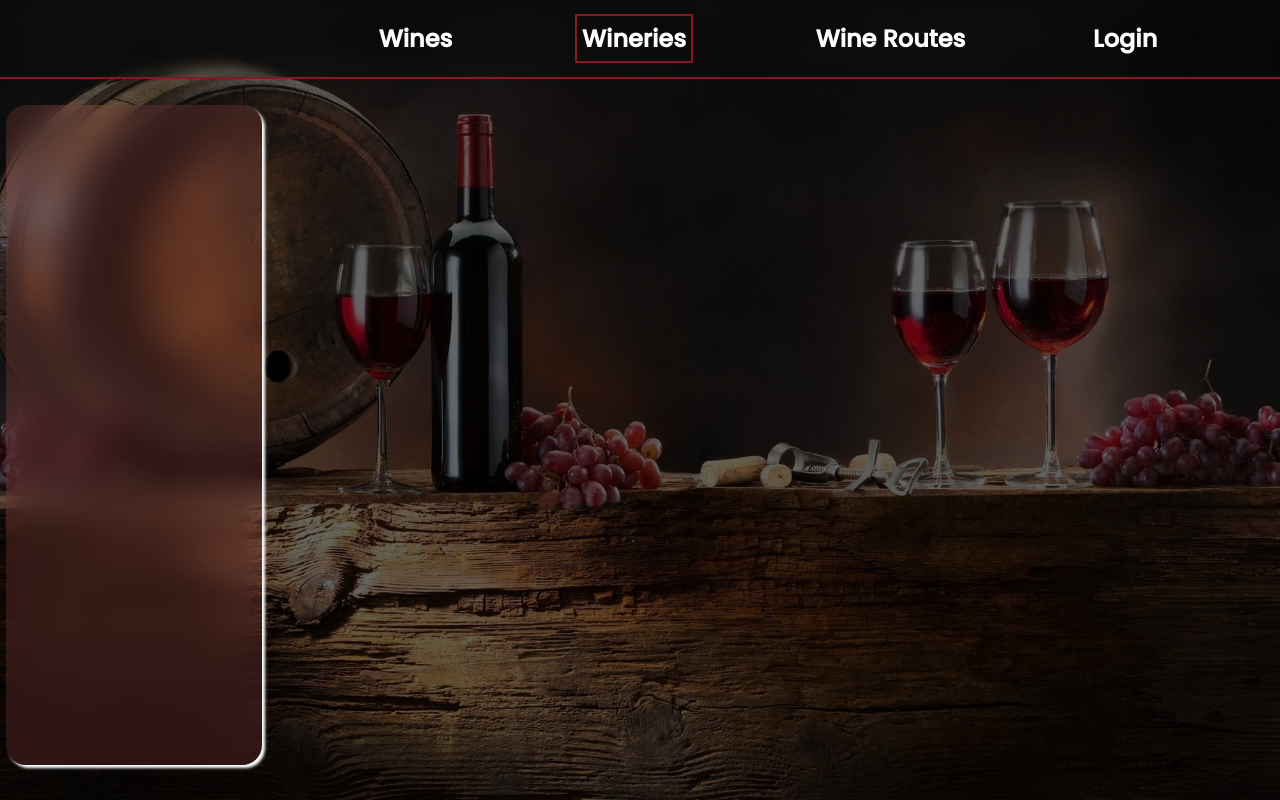
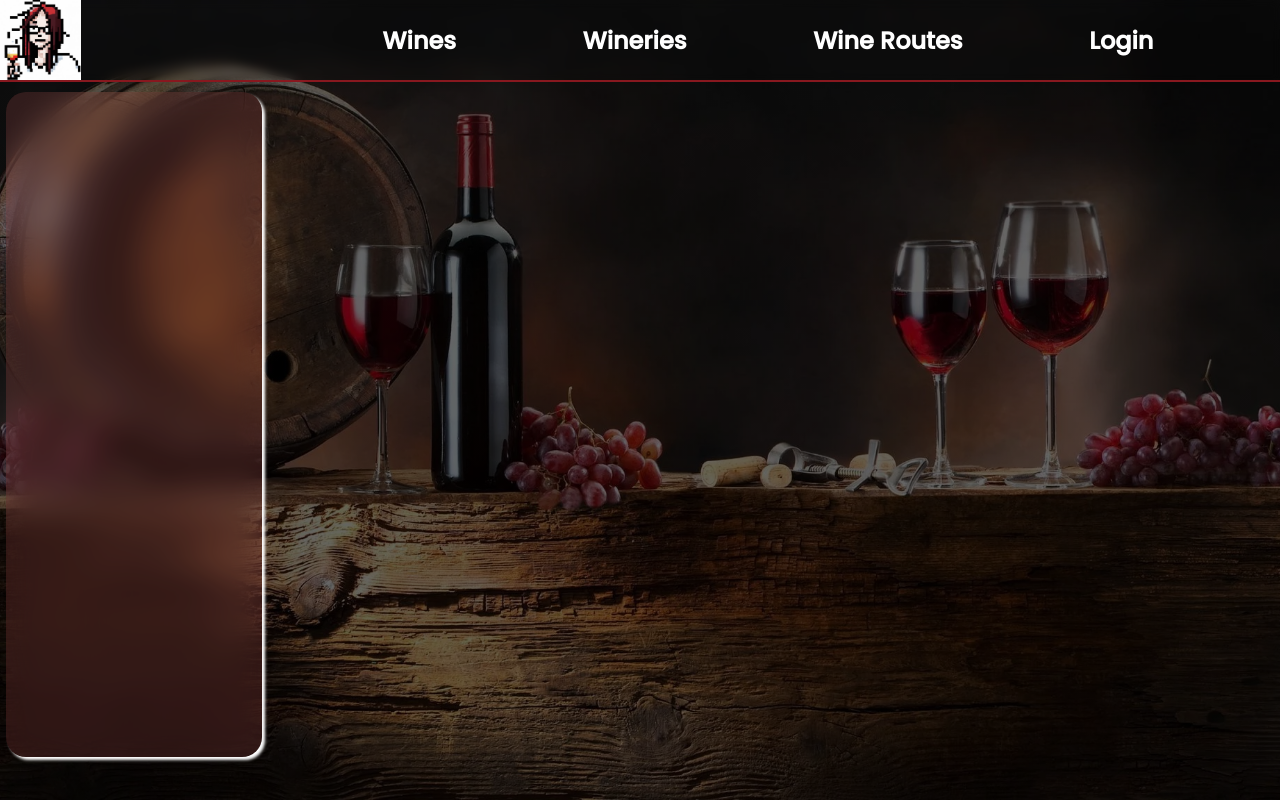
Before and after one commit to AlcodeholicsAnonymous/COS221_Prac5, a PHP site: page /HTML/wineries.html in a window 1280 px wide. Run offline with PHP 8.4, Linux system fonts and the light colour scheme.

Commit message:
Created Navbar.js and Navbar.css
Created so that the navbar code doesnt have to be repeated each time.

```diff
--- /dev/null
+++ b/Code/CSS/Navbar.css
@@ -0,0 +1,30 @@
+li {
+    list-style: none;
+}
+
+a {
+    text-decoration: none;
+    color: white ;
+    font-weight: bold;
+    font-size: 3vh;
+}
+
+.Navbar {
+    color: white ;
+    display: flex;
+    flex-direction: row;
+    justify-content: space-between;
+    width: 100%;
+    height: 10%;
+    border-bottom: 2px solid #88181f;
+    backdrop-filter: blur(5px);
+    /* outline: solid gold 2px; */
+}
+
+.NavSpacing {
+    display: flex;
+    justify-content: space-evenly;
+    align-items: center;
+    width: 80%;
+    height: 100%;
+}
--- a/Code/CSS/wineries.css
+++ b/Code/CSS/wineries.css
@@ -3,7 +3,8 @@
     --backgroundDark: linear-gradient(rgba(0,0,0,0.6), rgba(0,0,0,0.6)), url(../Img/Winery\ Background2.webp);
 }
 html,
-body {
+body
+{
     height: 100%;
     width: 100%;
     margin: 0;
@@ -14,53 +15,19 @@ body {
     background-size: cover;
 }
 
-li {
-    list-style: none;
-}
-
-a {
-    text-decoration: none;
-    color: white ;
-    font-weight: bold;
-    font-size: 3vh;
-    padding: 5px;
-}
-
-.Container {
-    display: flex;
-    flex-direction: column;
-    justify-content: center;
-    align-items: center;
+.Container
+{
     width: 100%;
-    height: 100%;
-}
-
-.Navbar {
-    color: white ;
-    display: flex;
-    flex-direction: row;
-    justify-content: space-between;
-    width: 100%;
-    height: 10%;
-    border-bottom: 2px solid #88181f;
-    backdrop-filter: blur(5px);
-}
-
-.NavSpacing {
-    display: flex;
-    justify-content: space-evenly;
-    align-items: center;
-    width: 80%;
     height: 100%;
 }
 
 .InfoContainer
 {
-    height: 90%;
+    height: 87.5%;
     width: 100%;
     display: flex;
     justify-content: space-evenly;
-    margin-top: 2%;
+    padding-top: 0.75%;
 }
 
 .FilterContainer {
--- a/Code/HTML/Register.html
+++ b/Code/HTML/Register.html
@@ -34,6 +34,9 @@
                         <label for="">Confirm Password</label>
                     </div>
                 </form>
+                <div class="hidden">
+                    <a class="forget" href="../HTML/Wine.html">Return Home</a>
+                </div>
                 <div>
                     <button type="submit" form="register_form">Register</button>
                     <div class="register">
--- a/Code/HTML/login.html
+++ b/Code/HTML/login.html
@@ -24,7 +24,9 @@
                     </form>
                     <div>
                         <div class="hidden">
-                            <a class="forget" href="#">Forget Password</a>
+                            <a class="forget" href="#">Forget Password
+                                <a class="forget" href="../HTML/Wine.html">Return Home</a>
+                            </a>
                         </div>
                         <button type="submit" form="login_form">Log in</button>
                         <div class="register hidden">
--- a/Code/HTML/wineries.html
+++ b/Code/HTML/wineries.html
@@ -7,30 +7,12 @@
     <meta name="viewport" content="width=device-width, initial-scale=1.0">
     <title>Wines</title>
     <link rel="stylesheet" href="../CSS/wineries.css">
-
+    <link rel="stylesheet" href="../CSS/Navbar.css">
 </head>
 
-<body onload="APIRequest()">
+<body onload="APIRequest(), PopulateNav()">
     <div class="Container">
-        <div class="Navbar">
-            <div class="Logo">
-                <!-- <img src="/Components/Images/Logo.png" alt="Logo"> -->
-            </div>
-            <li class="NavSpacing">
-                <a href="../HTML/Wine.html" class="a">
-                    Wines
-                </a>
-                <a href="#" class="a active">
-                    Wineries
-                </a>
-                <a href="#" class="a">
-                    Wine Routes
-                </a>
-                <a href="../HTML/login.html" class="a">
-                    Login
-                </a>
-            </li>
-        </div>
+        <div class="Navbar" id="Navbar"></div>
         <div class="InfoContainer">
             <div class="FilterContainer">
             </div>
@@ -41,6 +23,7 @@
         </div>
     </div>
     <script src="../JS/wineries.js"></script>
+    <script src="../JS/Navbar.js"></script>
 </body>
 
 </html>
--- /dev/null
+++ b/Code/JS/Navbar.js
@@ -0,0 +1,30 @@
+
+var Navbar = document.getElementById("Navbar");
+
+function PopulateNav()
+{
+    console.log("Generating Navbar");
+
+    const LogoImg = document.createElement("img");
+    LogoImg.src = "../Img/Logo.jpg";
+    Navbar.appendChild(LogoImg);
+
+    const NavLinks = document.createElement("li");
+    NavLinks.classList.add("NavSpacing");
+    NavLinks.innerHTML = `
+        <a href="../HTML/Wine.html">
+            Wines
+        </a>
+        <a href="../HTML/wineries.html">
+            Wineries
+        </a>
+        <a href="#">
+            Wine Routes
+        </a>
+        <a href="../HTML/login.html">
+            Login
+        </a>
+    `;
+
+    Navbar.appendChild(NavLinks);
+}
```
Also changed, not shown: Code/CSS/Wine.css (+4 -37 lines), Code/HTML/Wine.html (+6 -20 lines), Code/Img/Logo.jpg (added). Lines whose indentation alone changed are shown as unchanged.
